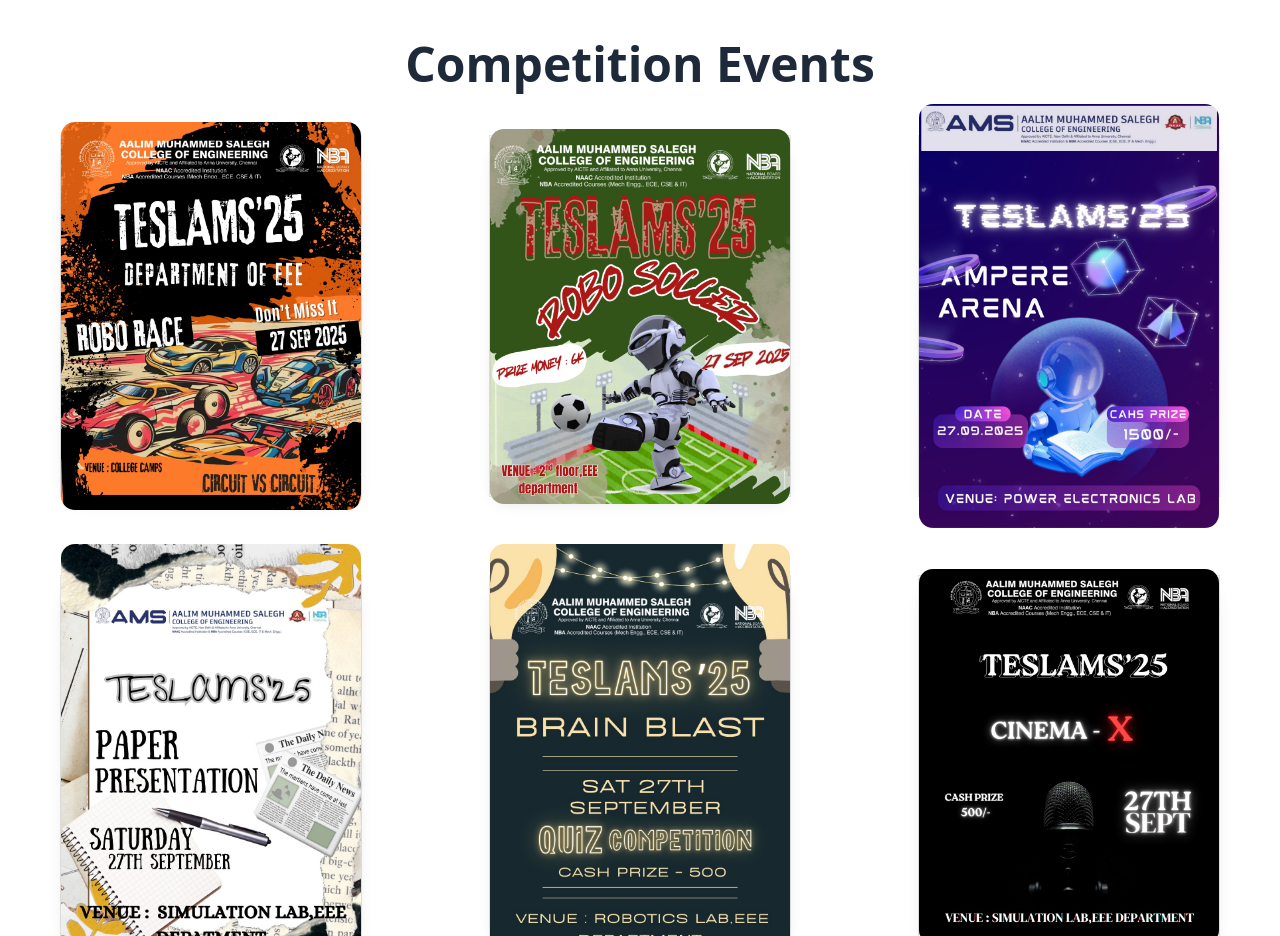
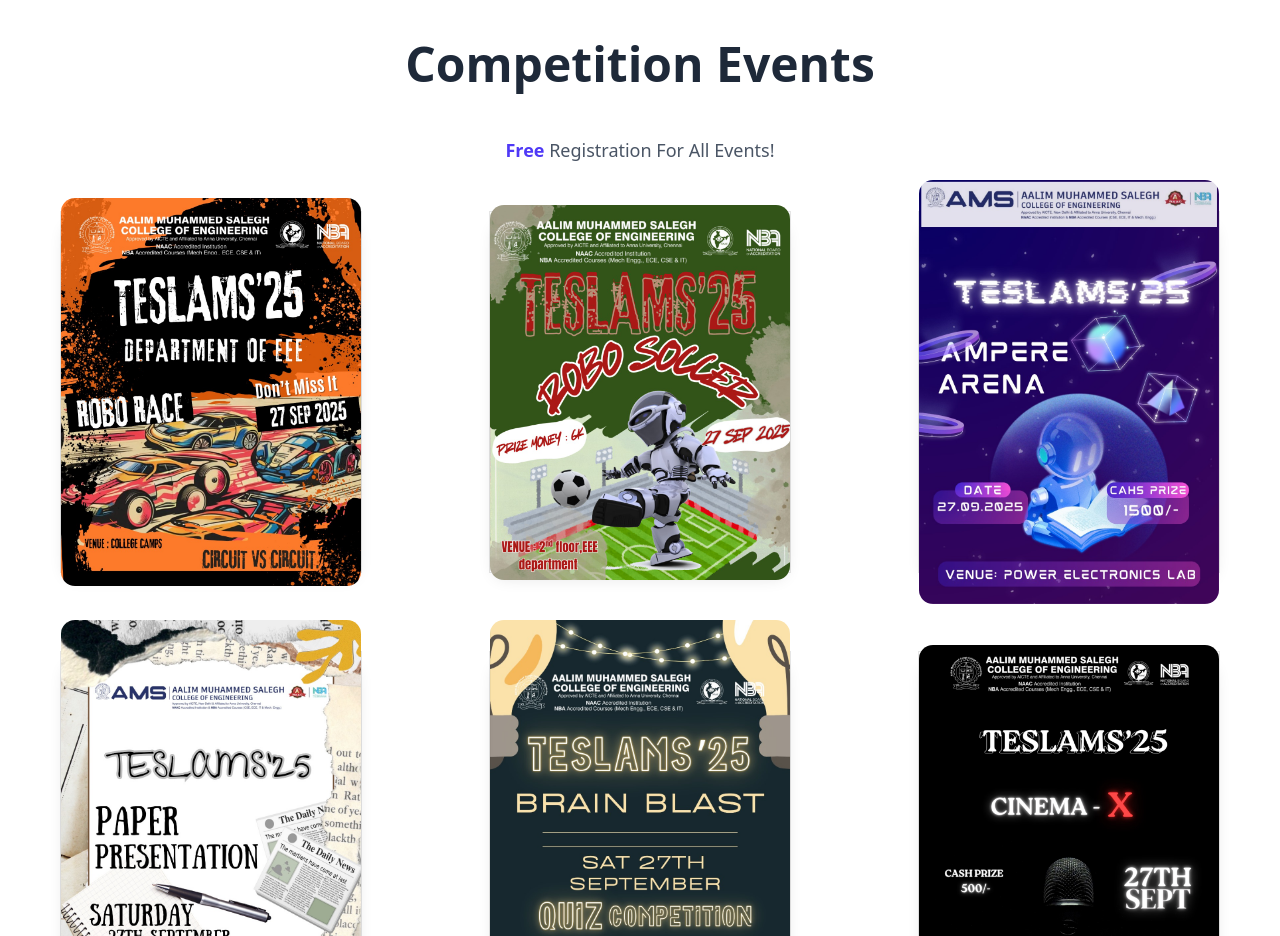
Before and after one commit to Radiant-Pixels/teslams-website, a Next.js app: page / in a window 1280 px wide. Shown: the part 840-1776 px from the top of the page. Built offline with nearby package versions, Linux system fonts and the light colour scheme; a web font is replaced by a local one.

Commit message:
[update] Events Component
Subtitle indicating free registration

```diff
--- a/src/components/Sections/Events.tsx
+++ b/src/components/Sections/Events.tsx
@@ -12,6 +12,7 @@
         <h2 className="text-4xl sm:text-5xl font-extrabold text-gray-800 dark:text-white text-center mb-12">
           Competition Events
         </h2>
+        <p className="text-lg text-gray-600 dark:text-gray-400 mb-12"><span className="font-bold text-indigo-600">Free </span>Registration For All Events!</p>
         <div className="w-full grid grid-cols-1 sm:grid-cols-2 lg:grid-cols-3 gap-x-10 gap-y-20 justify-items-center">
           <CardFlip
             title="Robo Race"
```
